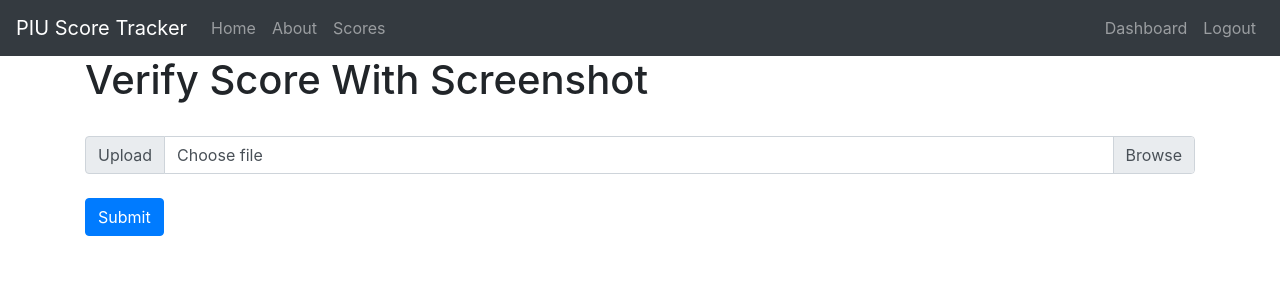
After one commit to dj505/PIU-Score-Tracker, a Flask app: page /verify_article/1 in a window 1280 px wide. The commit adds this page. Shown: the top 300 px of the page. Run offline with Flask 2, Linux system fonts and the light colour scheme; the visitor is signed in with stand-in values (Sample User, id 1); data that the repository does not hold is empty; parts of the project's set-up code (start-up, migrations or seed data) failed here and were passed over; some libraries are stand-ins or nearby versions.

Commit message:
Added file uploading for score verification

```diff
--- a/app.py
+++ b/app.py
@@ -4,8 +4,13 @@ from wtforms import Form, StringField, TextAreaField, PasswordField, validators
 from passlib.hash import sha256_crypt
 from configparser import SafeConfigParser
 from functools import wraps
+import os
+from werkzeug.utils import secure_filename
 
 app = Flask(__name__)
+
+UPLOAD_FOLDER = './images'
+ALLOWED_EXTENSIONS = set(['png', 'jpg', 'jpeg'])
 
 # Config MySQL using settings.ini
 config = SafeConfigParser()
@@ -17,6 +22,9 @@ app.config['MYSQL_DB'] = config.get('sql', 'MYSQL_DB')
 app.config['MYSQL_CURSORCLASS'] = "DictCursor"
 
 mysql = MySQL(app)
+
+def allowed_file(filename):
+    return '.' in filename and filename.rsplit('.', 1)[1].lower() in ALLOWED_EXTENSIONS
 
 @app.route('/') # Set route for home page
 def index():
@@ -139,10 +147,10 @@ def add_article():
     if request.method == "POST" and form.validate():
         title = form.title.data
         body = form.body.data
-
         cur = mysql.connection.cursor()
         cur.execute("INSERT INTO articles(title, body, author) VALUES(%s, %s, %s)", (title, body, session['username']))
         mysql.connection.commit()
+        print(id)
         cur.close()
         flash('Score submitted!', 'success')
     return render_template('add_article.html', form=form)
@@ -168,6 +176,27 @@ def edit_article(id):
         flash('Score edited!', 'success')
     return render_template('edit_article.html', form=form)
 
+@app.route('/verify_article/<string:id>', methods=["GET", "POST"]) # Route for edit article page
+@is_logged_in
+def verify_article(id):
+    cur = mysql.connection.cursor()
+    id = cur.execute("SELECT * FROM articles WHERE id = %s", [id])
+    if request.method == 'POST':
+        if 'file' not in request.files:
+            flash('No file selected!')
+            return redirect(request.url)
+        file = request.files['file']
+        if file.filename == '':
+            flash('No file selected!')
+            return redirect(request.url)
+        if file and allowed_file(file.filename):
+            fileext = file.filename.split('.')[-1]
+            filename = secure_filename(str(id) + ".{}".format(fileext))
+            file.save(os.path.join("./images".format(id), filename))
+            flash('File uploaded successfully!', 'success')
+            return redirect(url_for('verify_article', id=id))
+    return render_template('verify_article.html')
+
 @app.route('/delete_article/<string:id>/', methods=["POST"]) # Route for delete artricle page
 @is_logged_in
 def delete_article(id):
--- a/templates/dashboard.html
+++ b/templates/dashboard.html
@@ -20,6 +20,7 @@
         <td>{{article.author}}</td>
         <td>{{article.create_date}}</td>
         <td><a href="edit_article/{{article.id}}" class="btn btn-default pull-right">Edit</a></td>
+        <td><a href="verify_article/{{article.id}}" class="btn btn-default pull-right">Verify</a></td>
         <td>
           <form action="{{url_for('delete_article', id=article.id)}}" method="POST">
             <input type="hidden" name="_method" value="DELETE">
--- /dev/null
+++ b/templates/verify_article.html
@@ -0,0 +1,20 @@
+{% extends 'layout.html' %}
+
+{% block body %}
+  <h1>Verify Score With Screenshot</h1>
+  {% from "includes/_formhelpers.html" import render_field %}
+  <form method="POST" action="" enctype="multipart/form-data">
+    <br />
+    <div class="input-group">
+      <div class="input-group-prepend">
+        <span class="input-group-text" id="inputGroupFileAddon01">Upload</span>
+      </div>
+      <div class="custom-file">
+        <input type="file" name="file" class="custom-file-input" id="inputGroupFile01" aria-describedby="inputGroupFileAddon01">
+        <label class="custom-file-label" for="inputGroupFile01">Choose file</label>
+      </div>
+    </div>
+    <br />
+    <p><input class="btn btn-primary" type="submit" value="Submit"></p>
+  </form>
+{% endblock %}
```
Also changed, not shown: 1 other file.
